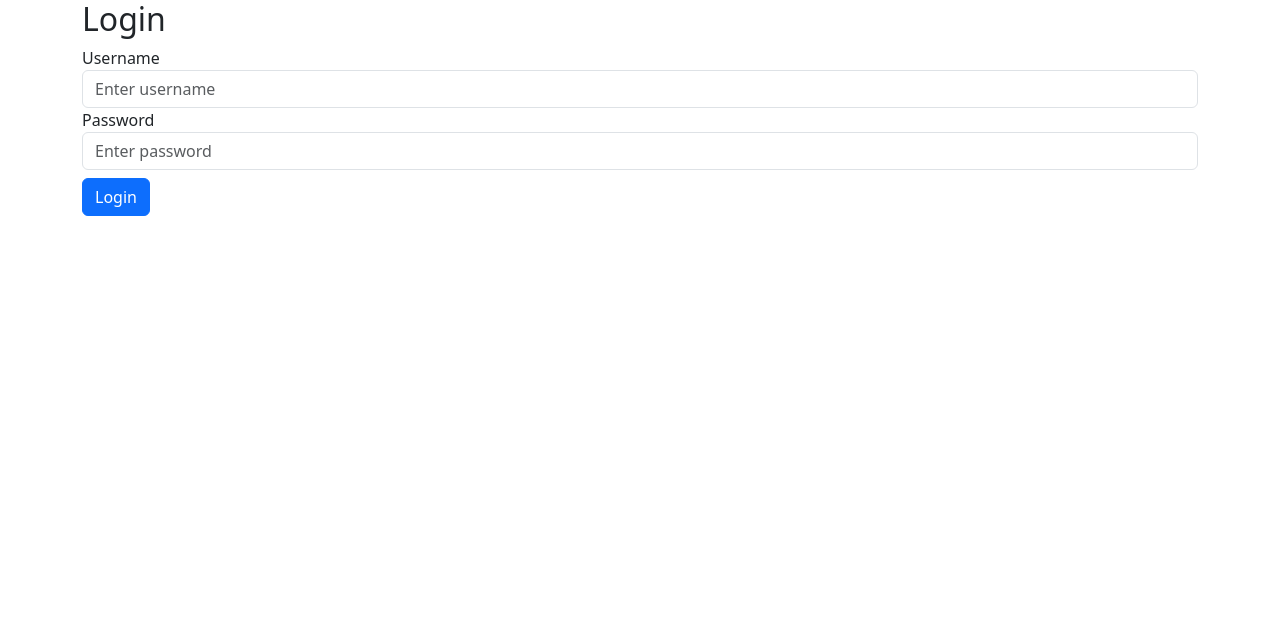
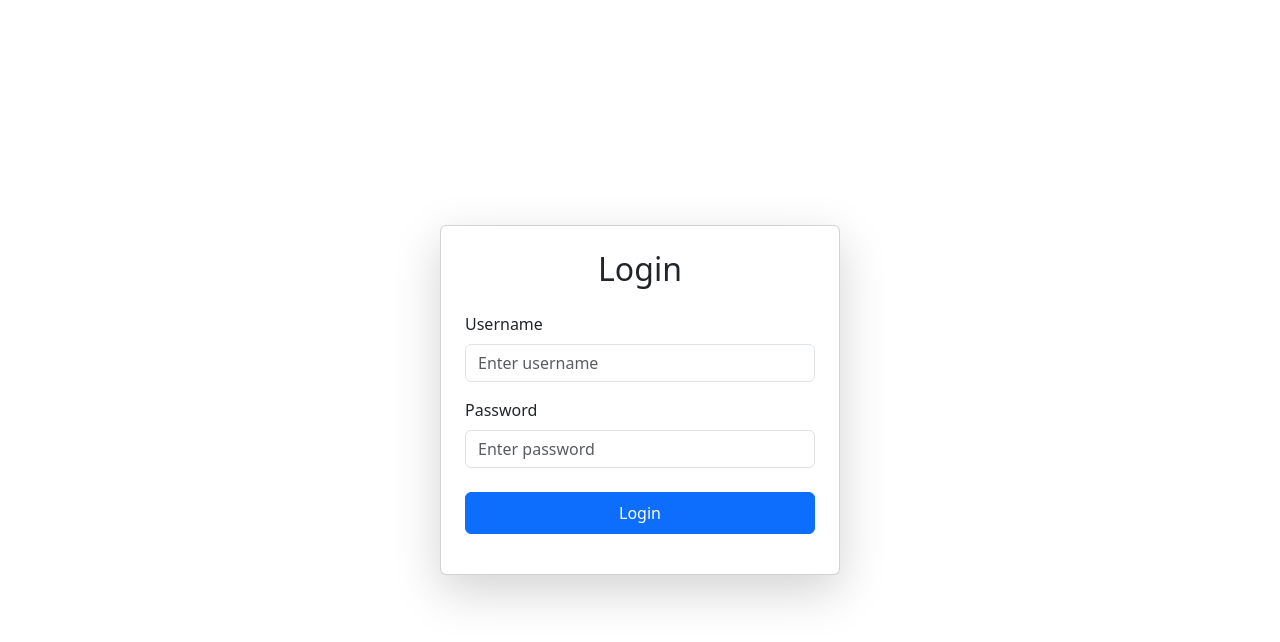
Before and after one commit to dineeshr/etl, a React (Create React App) app in the folder react_etl/: page /login in a window 1280 px wide. Shown: the top 642 px of the page. Built offline with nearby package versions, Linux system fonts and the light colour scheme.

Commit message:
08-02-2025-05-58-pm

```diff
--- a/react_etl/src/components/loginComponents/Login.js
+++ b/react_etl/src/components/loginComponents/Login.js
@@ -33,31 +33,39 @@
   };
 
   return (
-    <div className="container">
-      <h2>Login</h2>
+    <div className="container d-flex justify-content-center align-items-center min-vh-100">
+      <div className="card shadow-lg p-4" style={{ width: '400px' }}>
+        <h2 className="text-center mb-4">Login</h2>
         <form onSubmit={handleLogin}>
-        <div className="form-group">
-          <label>Username</label>
+          <div className="form-group mb-3">
+            <label htmlFor="username" className="form-label">Username</label>
             <input
               type="text"
+              id="username"
               className="form-control"
               value={username}
               onChange={(e) => setUsername(e.target.value)}
               placeholder="Enter username"
+              required
             />
           </div>
-        <div className="form-group">
-          <label>Password</label>
+          <div className="form-group mb-4">
+            <label htmlFor="password" className="form-label">Password</label>
             <input
               type="password"
+              id="password"
               className="form-control"
               value={password}
               onChange={(e) => setPassword(e.target.value)}
               placeholder="Enter password"
+              required
             />
           </div>
-        <button type="submit" className="btn btn-primary mt-2">Login</button>
+          <button type="submit" className="btn btn-primary w-100 py-2">Login</button>
         </form>
+        <div className="text-center mt-3">
+        </div>
+      </div>
     </div>
   );
 }
```
Lines whose indentation alone changed are shown as unchanged.
